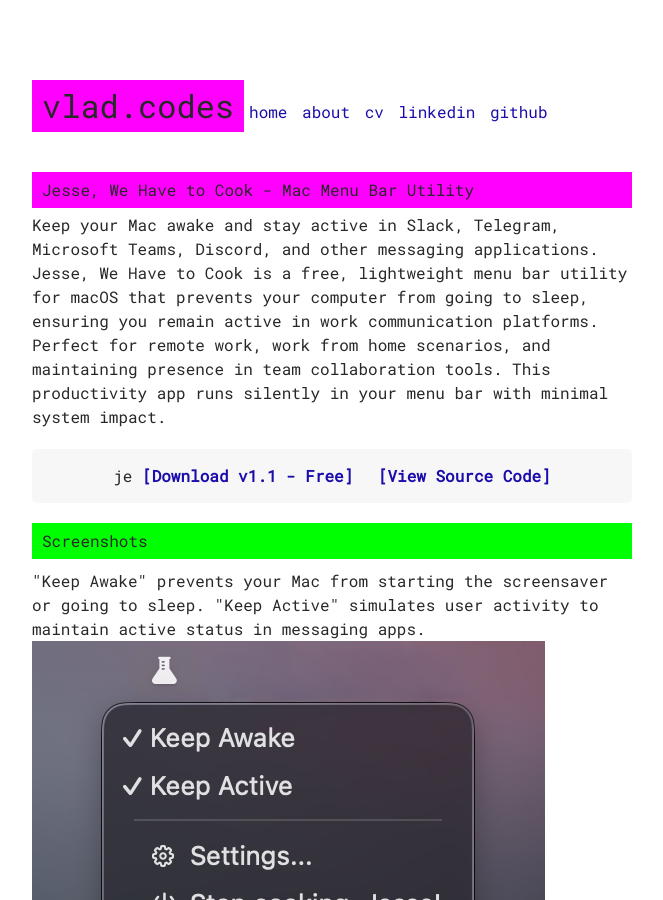
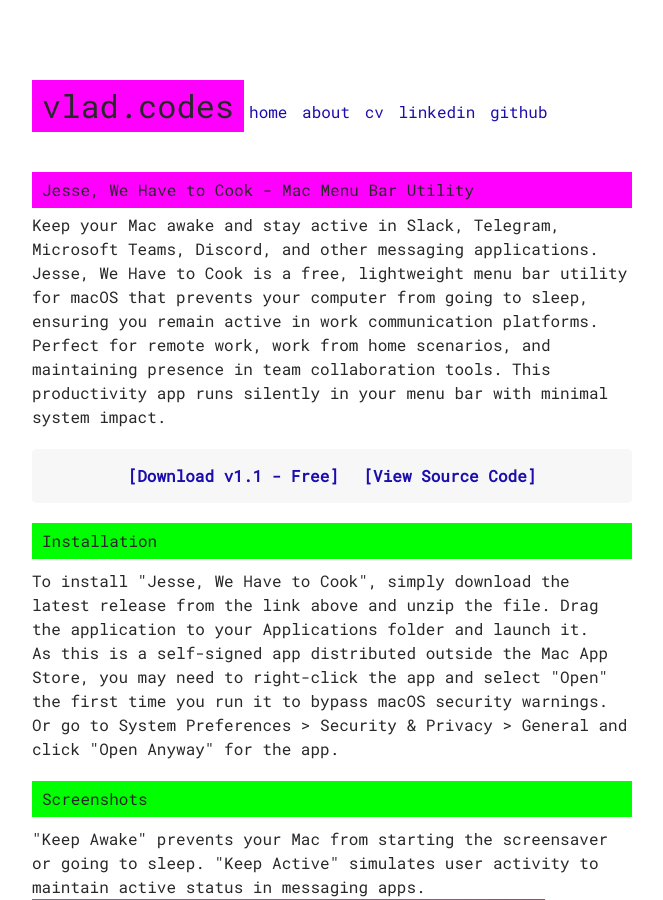
Before and after one commit to vshvedov/vladcodes, a Jekyll site: the page built from jessewehavetocook.html, in a window 1280 px wide and 900 px high. Shown: the whole window, without its empty margins (308-971 px from the left). Built offline with Jekyll 4.4.1, drawn with Linux system fonts in a browser that asks for light colours; some of the changed text lies outside the part shown.

Commit message:
Add installation instructions and update download links in jessewehavetocook.html

```diff
--- a/jessewehavetocook.html
+++ b/jessewehavetocook.html
@@ -27,9 +27,20 @@
   </div>
 
   <p style="margin: 20px 0; padding: 15px; background: #f7f7f7; border-radius: 5px; text-align: center;">
-je    <a href="https://github.com/vshvedov/JesseWeHaveToCook/releases/download/v1.1/JWHTC-v.1.1.zip" target="_blank" rel="noopener" style="margin-right: 15px; font-weight: bold;">[Download v1.1 - Free]</a>
+    <a href="https://github.com/vshvedov/JesseWeHaveToCook/releases/download/v1.1/JWHTC-v.1.1.zip" target="_blank" rel="noopener" style="margin-right: 15px; font-weight: bold;">[Download v1.1 - Free]</a>
     <a href="https://github.com/vshvedov/JesseWeHaveToCook" target="_blank" rel="noopener" style="font-weight: bold;">[View Source Code]</a>
   </p>
+
+  <h2>Installation</h2>
+  <div itemprop="downloadUrl">
+    <p>
+      To install "Jesse, We Have to Cook", simply download the latest release from the link above and unzip the file. Drag the application to your Applications folder and launch it.
+    </p>
+    <p>
+      As this is a self-signed app distributed outside the Mac App Store, you may need to right-click the app and select "Open" the first time you run it to bypass macOS security warnings. Or go to System Preferences &gt; Security &amp; Privacy &gt; General and click "Open Anyway" for the app.
+    </p>
+  </div>
+
 
   <div style="display: none;" itemprop="operatingSystem">macOS</div>
   <div style="display: none;" itemprop="applicationCategory">Productivity</div>
@@ -82,14 +93,6 @@
     <li>And any other macOS application that detects system activity</li>
   </ul>
 
-  <h2>Download & Installation</h2>
-  <div itemprop="downloadUrl">
-    <p>
-      <a href="https://github.com/vshvedov/JesseWeHaveToCook/releases/download/v1.1/JWHTC-v.1.1.zip" target="_blank" rel="noopener">[Download v1.1 - Free]</a>
-      <a href="https://github.com/vshvedov/JesseWeHaveToCook" target="_blank" rel="noopener">[View Source Code]</a>
-    </p>
-  </div>
-
   <h3>System Requirements</h3>
   <ul>
     <li><strong>Operating System:</strong> macOS 10.14 (Mojave) or later</li>
```
